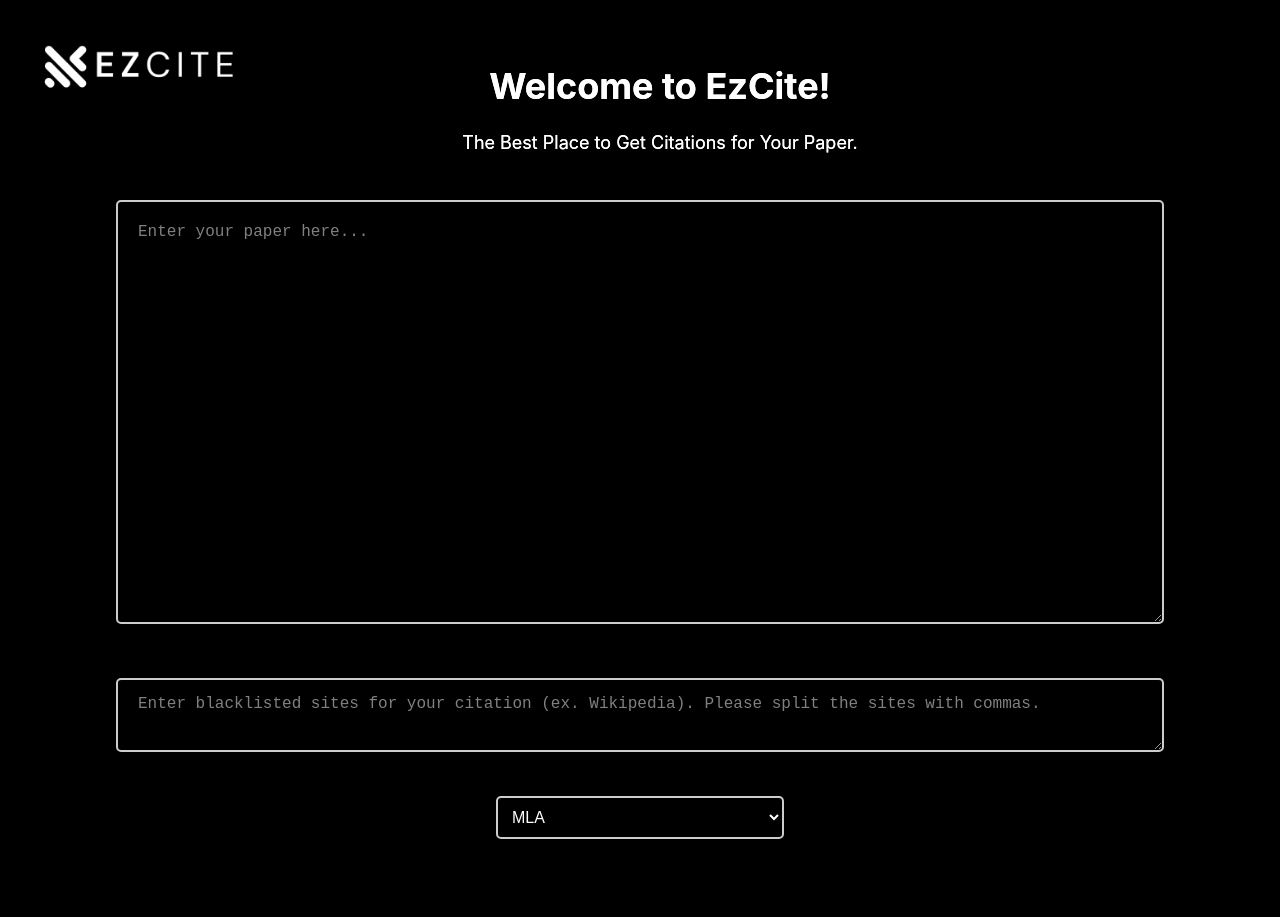
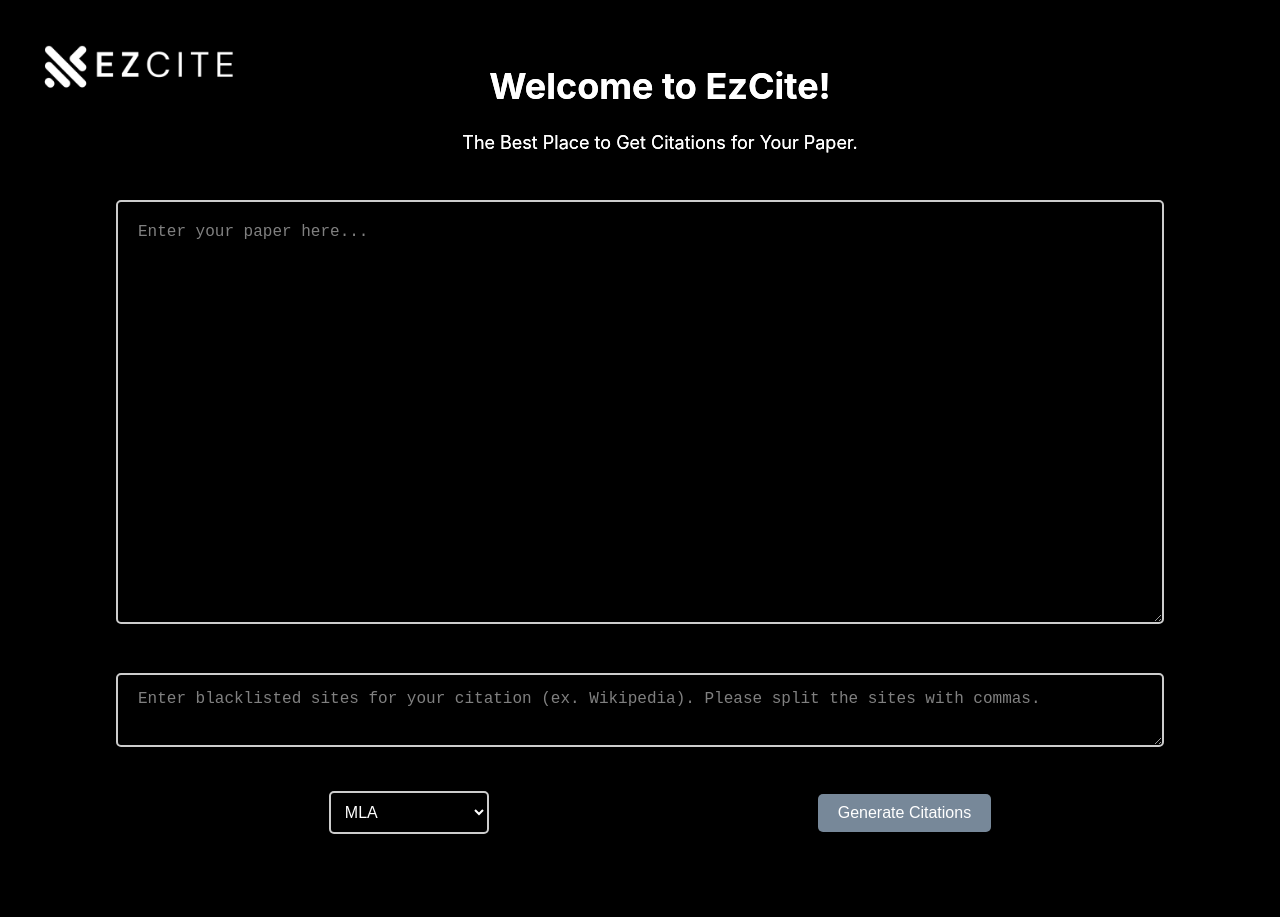
Before and after one commit to Ungter/ezcite, a React (Create React App) app: page / in a window 1280 px wide. Shown: the top 917 px of the page. Built offline with nearby package versions, Linux system fonts and the light colour scheme.

Commit message:
formatting again :/

```diff
--- a/src/Components/Homepage.jsx
+++ b/src/Components/Homepage.jsx
@@ -1,26 +1,26 @@
+// Import React and useState
 import React, { useState } from 'react';
 import Header from './Header'; // Import the Header component
 import '../Templates/homepage.css';
 
+// Create Homepage component
 const Homepage = () => {
+  // State variables
   const [essay, setEssay] = useState('');
   const [citations, setCitations] = useState([]);
   const [blacklistedSites, setBlacklistedSites] = useState('');
   const [citationFormat, setCitationFormat] = useState('MLA'); // Default citation format
   const [errorMessage, setErrorMessage] = useState('');
 
-  // Citation value: below
-  const citationValue = 'MLA';
-
-  // Function to handle essay submission
   // Function to handle essay submission
   const handleSubmit = () => {
+    // Check if essay is empty
     if (!essay.trim()) {
       setErrorMessage('Please enter your paper in the text field.');
       return;
     }
 
-  // For now, let's just split the essay into sentences and treat each sentence as a citation
+    // Split essay into sentences and treat each sentence as a citation
     const essaySentences = essay.split('.').filter(sentence => sentence.trim() !== '');
     const generatedCitations = essaySentences.map((sentence, index) => ({
       id: index + 1,
@@ -28,24 +28,11 @@ const handleSubmit = () => {
       citationValue: citationFormat, // Set the citationValue to the selected citation format
     }));
 
-  const essayJsonData = {
-    essay,
+    // Update citations state
+    setCitations(generatedCitations);
+    // Clear error message if submission is successful
+    setErrorMessage('');
   };
-  const essayJsonString = JSON.stringify(essayJsonData, null, 2);
-  console.log('PaperJSON:', essayJsonString);
-
-  // Generate JSON string for blacklisted sites
-  const blacklistSitesArray = blacklistedSites.split(',').map(site => site.trim()).filter(site => site !== '');
-  const blacklistJsonData = {
-    blacklistedSites: blacklistSitesArray,
-  };
-  const blacklistJsonString = JSON.stringify(blacklistJsonData, null, 2);
-  console.log('BlacklistJSON:', blacklistJsonString);
-
-  setCitations(generatedCitations);
-  setErrorMessage(''); // Clear error message if submission is successful
-};
-
 
   // Function to handle citation format change
   const handleFormatChange = (event) => {
@@ -65,6 +52,8 @@ const handleSubmit = () => {
           placeholder="Enter your paper here..."
           style={{ width: '80%', margin: '0 auto', minHeight: '400px', textAlign: 'left' }} // Adjusted style
         />
+        <br />
+        <br />
 
         <textarea
           value={blacklistedSites}
@@ -75,8 +64,9 @@ const handleSubmit = () => {
 
         <br />
         <br />
-        <br />
 
+        {/* Container for dropdown and button */}
+        <div className="select-button-container">
           {/* Dropdown list for citation format selection */}
           <div className="select-container">
             <select value={citationFormat} onChange={handleFormatChange} placeholder="Select Citation Format">
@@ -87,13 +77,13 @@ const handleSubmit = () => {
             </select>
           </div>
 
+          {/* Generate Citations button */}
+          <button onClick={handleSubmit}>Generate Citations</button>
+        </div>
 
         <br /><br />
 
-        <button onClick={handleSubmit}>Generate Citations</button>
-
-        <br /><br />
-
+        {/* Render citations if available */}
         {citations.length > 0 && (
           <div className="citations">
             <h2>Citations:</h2>
@@ -109,4 +99,5 @@ const handleSubmit = () => {
   );
 };
 
+// Export Homepage component
 export default Homepage;
--- a/src/Templates/homepage.css
+++ b/src/Templates/homepage.css
@@ -25,7 +25,7 @@ body, html {
 }
 
 textarea {
-  width: 90%; /* Set width to 90% of the container */
+  width: 100%;
   min-height: 300px; /* Set minimum height to 300px */
   text-align: left;
   margin: 0 auto; /* Center the textarea */
@@ -40,10 +40,9 @@ textarea {
 }
 
 .blacklist-textarea {
-  width: 80%; /* Set width to 90% of the container */
+  width: 80%; /* Set width to 80% of the container */
   min-height: 50px; /* Set minimum height to 200px */
-  margin: 0 auto; /* Center horizontally */
-  margin-top: 50px; /* Add top margin */
+  margin-top: 25px; /* Add top margin */
 }
 
 .blacklist-textarea::placeholder {
@@ -77,76 +76,7 @@ textarea:not(:focus)::placeholder {
   font-size: 16px; /* Restore font size */
 }
 
-/* Customize the input container */
-.custom-input {
-  width: 90%;
-  margin: 0 auto;
-  margin-bottom: 20px;
-  position: relative;
-}
-
-/* Style the textarea */
-.custom-input textarea {
-  width: 100%;
-  min-height: 200px;
-  padding: 10px;
-  border-radius: 5px;
-  font-size: 16px;
-  transition: border-color 0.3s ease;
-  color: whitesmoke; /* Set text color to black */
-  text-align: left;
-}
-
-/* Style the placeholder */
-.custom-input textarea::placeholder {
-  color: rgb(255, 255, 255);
-  text-emphasis-color: white;
-}
-
-/* Style the button */
-.custom-input button {
-  position: absolute;
-  right: 0;
-  bottom: 10px;
-  background-color: #4CAF50; /* Green button color */
-  color: white;
-  border: none;
-  padding: 10px 20px;
-  font-size: 16px;
-  cursor: pointer;
-  border-radius: 5px;
-  transition: background-color 0.3s ease;
-}
-
-.custom-input button:hover {
-  background-color: #45a049; /* Darker green on hover */
-}
-
-textarea:focus {
-  border-color: #007bff;
-}
-
-button {
-  background-color: rgba(130, 156, 200, 0.392); /* Light grey button color */
-  color: white;
-  margin: 10 auto;
-  border: none;
-  padding: 10px 20px;
-  font-size: 16px;
-  cursor: pointer;
-  border-radius: 5px;
-  transition: background-color 0.3s ease;
-  margin-top: 20px;
-}
-
-button:hover {
-  background-color: #00a31e; /* Darker grey on hover */
-}
-
 /* Citations */
-.citations {
-  margin-top: 20px;
-}
 
 .citations h2 {
   color: white; /* Darken the color of the heading */
@@ -178,20 +108,51 @@ button:hover {
 
 
 
-/* Selector lIst */
+/* Selector list */
 
-/* homepage.css */
+button:hover {
+  background-color: #00a31e; /* Darker grey on hover */
+}
+
+button {
+  background-color: lightslategray; /* Light grey button color */
+  color: white;
+  margin: auto;
+  border: none;
+  position: relative;
+  padding: 10px 20px;
+  font-size: 16px;
+  cursor: pointer;
+  border-radius: 5px;
+  transition: background-color 0.3s ease;
+}
 
 /* Add styles for citation dropdown */
 .select-container {
-  width: 90%;
-  margin: 0 auto;
-  margin-bottom: 20px;
+  width: 50%;
+  margin: auto;
+  right: 200px;
+  position: relative;
+}
+
+/* Selector list */
+.select-button-container {
+  display: flex;
+  justify-content: center;
+  align-items: center;
+  margin-bottom: 50px;
+}
+
+/* Add styles for citation dropdown */
+.select-container {
+  width: 50%;
+  margin-right: -400px; /* Add margin between the dropdown and button */
   position: relative;
 }
 
 .select-container select {
   width: 25%;
+  right: 100px;
   padding: 10px;
   border-radius: 5px;
   font-size: 16px;
@@ -201,42 +162,14 @@ button:hover {
   transition: border-color 0.3s ease;
 }
 
-.select-container select:focus {
-  outline: none;
-  border-color: #fffa6a;
+/* Style the button */
+.generate-button {
+  padding: 10px 20px;
+  font-size: 16px;
+  cursor: pointer;
+  border-radius: 5px;
+  background-color: lightslategray; /* Light grey button color */
+  color: white;
+  border: none;
+  transition: background-color 0.3s ease;
 }
-
-.select-container select::-ms-expand {
-  display: none;
-}
-
-/* Style the dropdown selection highlight */
-.select-container select::-ms-value {
-  background-color: black; /* Set the background of the selection highlight to transparent */
-}
-
-/* Style placeholder for select */
-
-.select-container::before {
-  content: attr(placeholder);
-  display: block;
-  position: absolute;
-  top: 50%;
-  left: 15px;
-  transform: translateY(-50%);
-}
-
-.select-container select:-moz-focusring {
-  color: black;
-  text-shadow: 0 0 0 #000;
-}
-
-/* Change color of placeholder when select is focused */
-.select-container select:focus + ::before {
-  color: #007bff;
-}
-
-/* Change color of arrow when select is focused */
-.select-container select:focus + ::after {
-  color: #007bff;
-}
```
Lines whose indentation alone changed are shown as unchanged.
